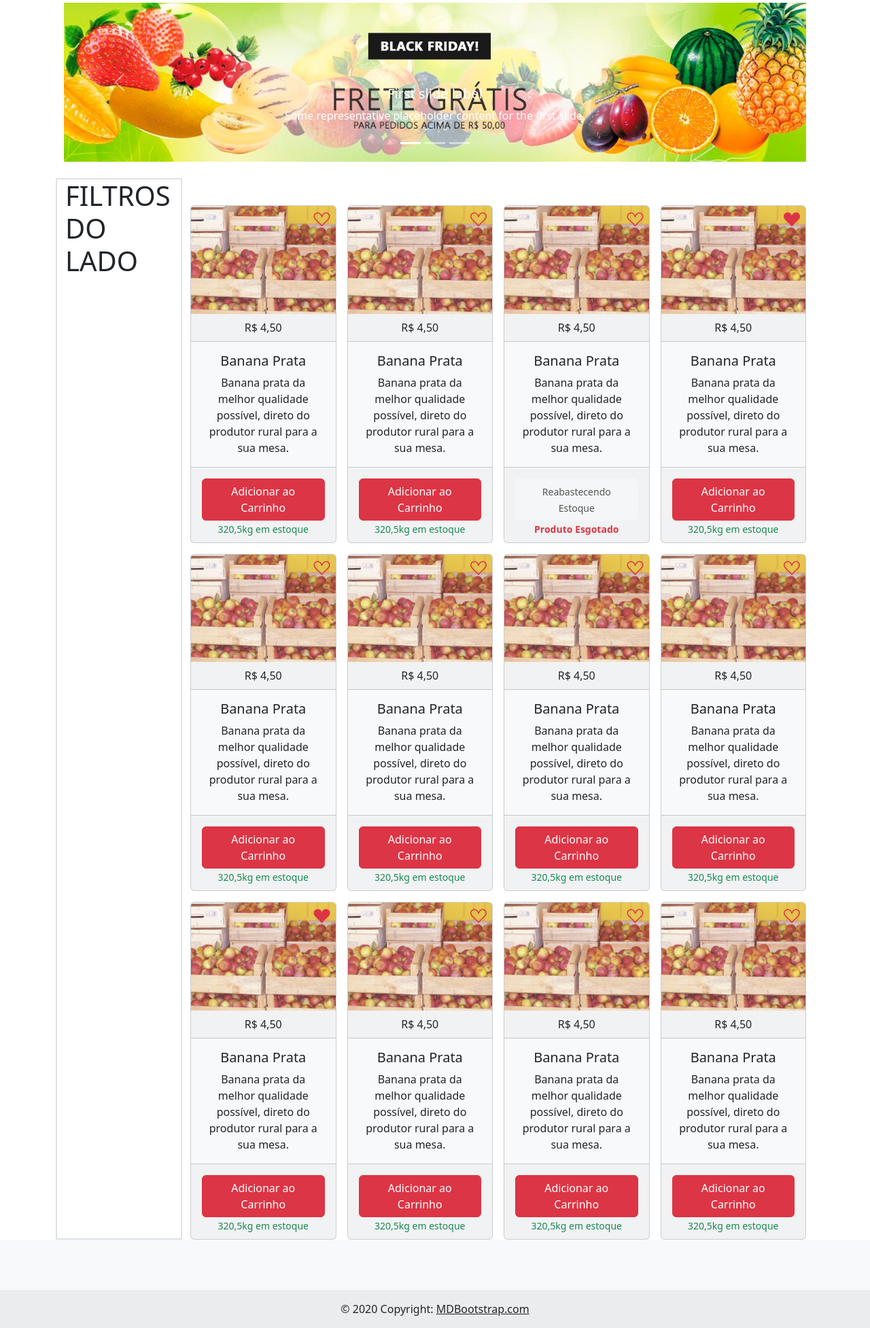
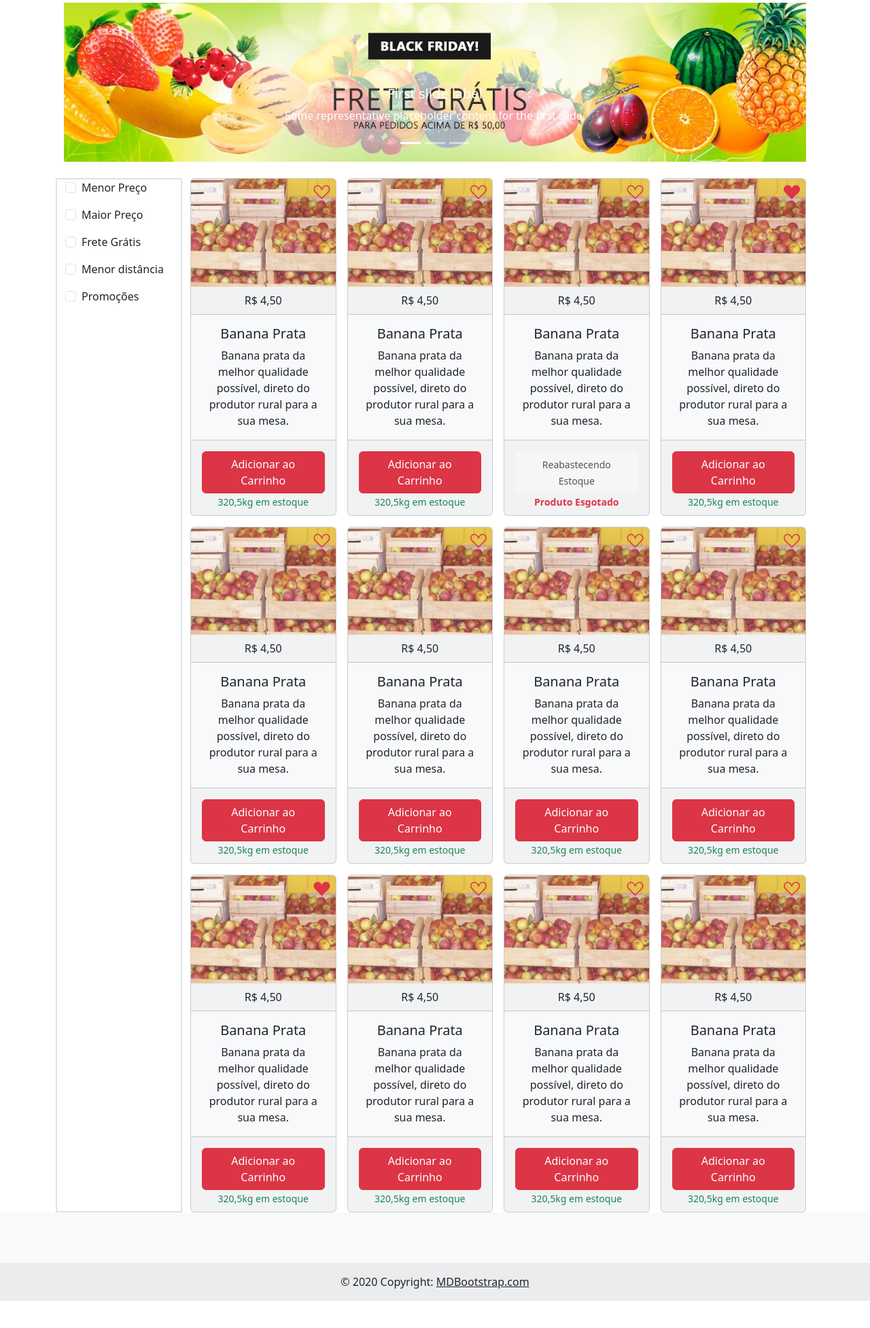
Before and after one commit to renata-machado/Casca-Grossa, a FastAPI app: page / in a window 1280 px wide. Shown: the part 230-2184 px from the top of the page at 68% size. After the commit the page ends 2144 px from the top, so only its background shows below. Run offline with FastAPI, Linux system fonts and the light colour scheme; some libraries are stand-ins or nearby versions.

Commit message:
tela principal

```diff
--- a/templates/pages/tela_inicial.html
+++ b/templates/pages/tela_inicial.html
@@ -7,11 +7,14 @@
 <div class="container ">
   <!-- Carrossel -->
   <div>
-    <div id="carouselExampleCaptions" class="carousel slide">
+    <div id="carouselExampleCaptions" class="carousel slide d-flex">
       <div class="carousel-indicators">
-        <button type="button" data-bs-target="#carouselExampleCaptions" data-bs-slide-to="0" class="active" aria-current="true" aria-label="Slide 1"></button>
-        <button type="button" data-bs-target="#carouselExampleCaptions" data-bs-slide-to="1" aria-label="Slide 2"></button>
-        <button type="button" data-bs-target="#carouselExampleCaptions" data-bs-slide-to="2" aria-label="Slide 3"></button>
+        <button type="button" data-bs-target="#carouselExampleCaptions" data-bs-slide-to="0" class="active"
+          aria-current="true" aria-label="Slide 1"></button>
+        <button type="button" data-bs-target="#carouselExampleCaptions" data-bs-slide-to="1"
+          aria-label="Slide 2"></button>
+        <button type="button" data-bs-target="#carouselExampleCaptions" data-bs-slide-to="2"
+          aria-label="Slide 3"></button>
       </div>
       <div class="carousel-inner">
         <div class="carousel-item active">
@@ -36,28 +39,56 @@
           </div>
         </div>
       </div>
-      <button class="carousel-control-prev" type="button" data-bs-target="#carouselExampleCaptions" data-bs-slide="prev">
+      <button class="carousel-control-prev" type="button" data-bs-target="#carouselExampleCaptions"
+        data-bs-slide="prev">
         <span class="carousel-control-prev-icon" aria-hidden="true"></span>
         <span class="visually-hidden">Previous</span>
       </button>
-      <button class="carousel-control-next" type="button" data-bs-target="#carouselExampleCaptions" data-bs-slide="next">
+      <button class="carousel-control-next" type="button" data-bs-target="#carouselExampleCaptions"
+        data-bs-slide="next">
         <span class="carousel-control-next-icon" aria-hidden="true"></span>
         <span class="visually-hidden">Next</span>
       </button>
     </div>
-
   </div>
-
-  <div class="class row">
-    <!-- Filtros -->
-    <div class="class col-2 border border-2 mt-4">
-      <h1>FILTROS DO LADO</h1>
+<!-- Filtros -->
+  <div class="class row mt-4 ">
+    <div class="col-12 col-sm-6 col-md-4 col-lg-2 border border-2">
+      <div class="form-check mb-3">
+        <input class="form-check-input" type="checkbox" value="" id="flexCheckDefault">
+        <label class="form-check-label" for="flexCheckDefault">
+          Menor Preço
+        </label>
+      </div>
+      <div class="form-check mb-3">
+        <input class="form-check-input" type="checkbox" value="" id="flexCheckDefault">
+        <label class="form-check-label" for="flexCheckDefault">
+          Maior Preço
+        </label>
+      </div>
+      <div class="form-check mb-3">
+        <input class="form-check-input" type="checkbox" value="" id="flexCheckDefault">
+        <label class="form-check-label" for="flexCheckDefault">
+          Frete Grátis
+        </label>
+      </div>
+      <div class="form-check mb-3">
+        <input class="form-check-input" type="checkbox" value="" id="flexCheckDefault">
+        <label class="form-check-label" for="flexCheckDefault">
+          Menor distância
+        </label>
+      </div>
+      <div class="form-check mb-3">
+        <input class="form-check-input" type="checkbox" value="" id="flexCheckDefault">
+        <label class="form-check-label" for="flexCheckDefault">
+          Promoções
+        </label>
+      </div>
     </div>
     <!-- Produtos -->
-    <div class="class col mt-4">
-
-      <div class="row g-3 mt-4">
-        <div class="col-12 col-sm-6 col-md-4 col-lg-3 col-xl-3">
+    <div class="class col  ">
+      <div class="row g-3 ">
+        <div class="col-12 col-sm-12 col-md-12 col-lg-3 col-xl-3">
           <div class="card text-center bg-light">
             <a href="#" class="position-absolute end-0 p-2 text-danger">
               <i class="bi-suit-heart" style="font-size: 24px; line-height: 24px;"></i>
@@ -82,7 +113,7 @@
             </div>
           </div>
         </div>
-        <div class="col-12 col-sm-6 col-md-4 col-lg-3 col-xl-3">
+        <div class="col-12 col-sm-12 col-md-12 col-lg-3 col-xl-3">
           <div class="card text-center bg-light">
             <a href="#" class="position-absolute end-0 p-2 text-danger">
               <i class="bi-suit-heart" style="font-size: 24px; line-height: 24px;"></i>
@@ -105,7 +136,7 @@
             </div>
           </div>
         </div>
-        <div class="col-12 col-sm-6 col-md-4 col-lg-3 col-xl-3">
+        <div class="col-12 col-sm-12 col-md-12 col-lg-3 col-xl-3">
           <div class="card text-center bg-light">
             <a href="#" class="position-absolute end-0 p-2 text-danger">
               <i class="bi-suit-heart" style="font-size: 24px; line-height: 24px;"></i>
@@ -130,7 +161,7 @@
             </div>
           </div>
         </div>
-        <div class="col-12 col-sm-6 col-md-4 col-lg-3 col-xl-3">
+        <div class="col-12 col-sm-12 col-md-12 col-lg-3 col-xl-3">
           <div class="card text-center bg-light">
             <a href="#" class="position-absolute end-0 p-2 text-danger">
               <i class="bi-suit-heart-fill" style="font-size: 24px; line-height: 24px;"></i>
@@ -153,7 +184,7 @@
             </div>
           </div>
         </div>
-        <div class="col-12 col-sm-6 col-md-4 col-lg-3 col-xl-3">
+        <div class="col-12 col-sm-12 col-md-12 col-lg-3 col-xl-3">
           <div class="card text-center bg-light">
             <a href="#" class="position-absolute end-0 p-2 text-danger">
               <i class="bi-suit-heart" style="font-size: 24px; line-height: 24px;"></i>
@@ -176,7 +207,7 @@
             </div>
           </div>
         </div>
-        <div class="col-12 col-sm-6 col-md-4 col-lg-3 col-xl-3">
+        <div class="col-12 col-sm-12 col-md-12 col-lg-3 col-xl-3">
           <div class="card text-center bg-light">
             <a href="#" class="position-absolute end-0 p-2 text-danger">
               <i class="bi-suit-heart" style="font-size: 24px; line-height: 24px;"></i>
@@ -199,7 +230,7 @@
             </div>
           </div>
         </div>
-        <div class="col-12 col-sm-6 col-md-4 col-lg-3 col-xl-3">
+        <div class="col-12 col-sm-12 col-md-12 col-lg-3 col-xl-3">
           <div class="card text-center bg-light">
             <a href="#" class="position-absolute end-0 p-2 text-danger">
               <i class="bi-suit-heart" style="font-size: 24px; line-height: 24px;"></i>
@@ -222,7 +253,7 @@
             </div>
           </div>
         </div>
-        <div class="col-12 col-sm-6 col-md-4 col-lg-3 col-xl-3">
+        <div class="col-12 col-sm-12 col-md-12 col-lg-3 col-xl-3">
           <div class="card text-center bg-light">
             <a href="#" class="position-absolute end-0 p-2 text-danger">
               <i class="bi-suit-heart" style="font-size: 24px; line-height: 24px;"></i>
@@ -245,7 +276,7 @@
             </div>
           </div>
         </div>
-        <div class="col-12 col-sm-6 col-md-4 col-lg-3 col-xl-3">
+        <div class="col-12 col-sm-12 col-md-12 col-lg-3 col-xl-3">
           <div class="card text-center bg-light">
             <a href="#" class="position-absolute end-0 p-2 text-danger">
               <i class="bi-suit-heart-fill" style="font-size: 24px; line-height: 24px;"></i>
@@ -268,7 +299,7 @@
             </div>
           </div>
         </div>
-        <div class="col-12 col-sm-6 col-md-4 col-lg-3 col-xl-3">
+        <div class="col-12 col-sm-12 col-md-12 col-lg-3 col-xl-3">
           <div class="card text-center bg-light">
             <a href="#" class="position-absolute end-0 p-2 text-danger">
               <i class="bi-suit-heart" style="font-size: 24px; line-height: 24px;"></i>
@@ -291,7 +322,7 @@
             </div>
           </div>
         </div>
-        <div class="col-12 col-sm-6 col-md-4 col-lg-3 col-xl-3">
+        <div class="col-12 col-sm-12 col-md-12 col-lg-3 col-xl-3">
           <div class="card text-center bg-light">
             <a href="#" class="position-absolute end-0 p-2 text-danger">
               <i class="bi-suit-heart" style="font-size: 24px; line-height: 24px;"></i>
@@ -314,7 +345,7 @@
             </div>
           </div>
         </div>
-        <div class="col-12 col-sm-6 col-md-4 col-lg-3 col-xl-3">
+        <div class="col-12 col-sm-12 col-md-12 col-lg-3 col-xl-3">
           <div class="card text-center bg-light">
             <a href="#" class="position-absolute end-0 p-2 text-danger">
               <i class="bi-suit-heart" style="font-size: 24px; line-height: 24px;"></i>
```
